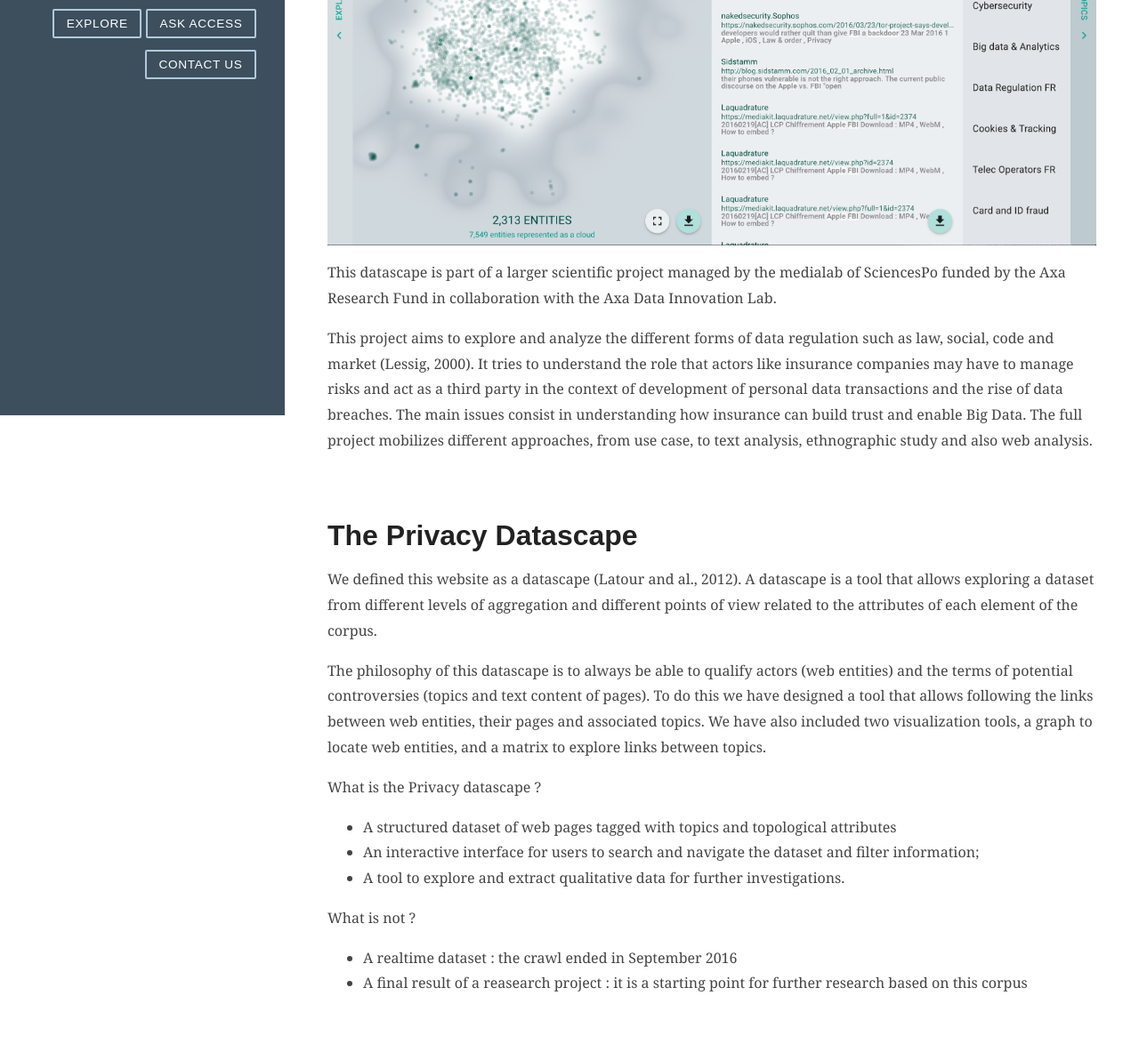
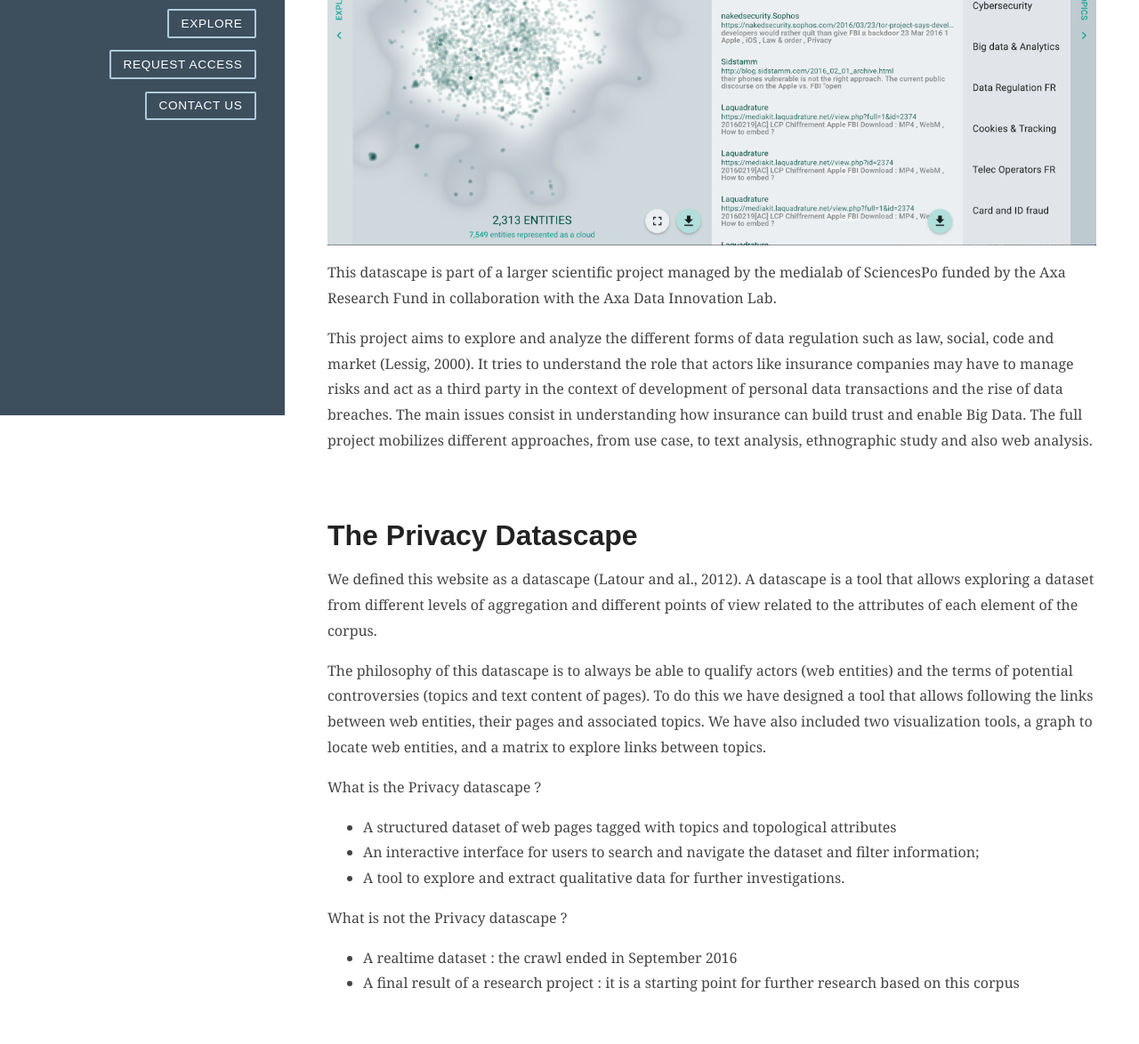
Before and after one commit to medialab/privacy, a plain HTML site: page index.html in a window 1280 px wide. Shown: the part 333-1507 px from the top of the page at 89% size. Drawn offline with nearby package versions, Linux system fonts and the light colour scheme.

Commit message:
modification bouton access
bouton access et orthographe

```diff
--- a/index.html
+++ b/index.html
@@ -22,7 +22,7 @@
                         <a class="pure-button" href="//tools.medialab.sciences-po.fr/privacy/datascape/">Explore</a>
                     </li>
                     <li class="nav-item">
-                        <a class="pure-button" href="mailto:maxime.crepel@sciencespo.fr?subject=Privacy Datascape Access">Ask access</a>
+                        <a class="pure-button" href="mailto:maxime.crepel@sciencespo.fr?subject=Privacy Datascape Access">Request access</a>
                     </li>
                     <li class="nav-item">
                         <a class="pure-button" href="mailto:maxime.crepel@sciencespo.fr?subject=Privacy Datascape Contact">Contact us</a>
@@ -79,10 +79,10 @@
                         <li>A tool to explore and extract qualitative data for further investigations.</li>
                       </ul>
 
-                      <p>What is not ?</p>
+                      <p>What is not the Privacy datascape ?</p>
                       <ul>
                         <li>A realtime dataset : the crawl ended in September 2016</li>
-                        <li>A final result of a reasearch project : it is a starting point for further research based on this corpus</li>
+                        <li>A final result of a research project : it is a starting point for further research based on this corpus</li>
                       </ul>
                     </div>
                 </section>
```
